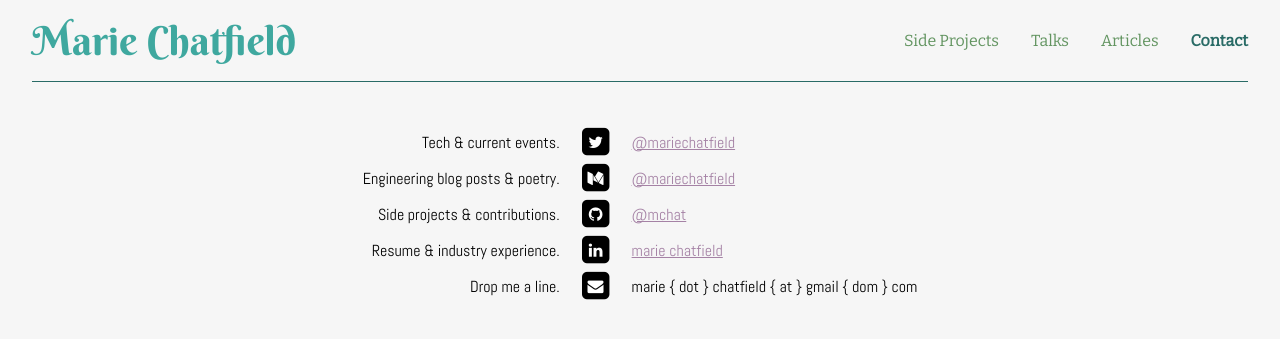
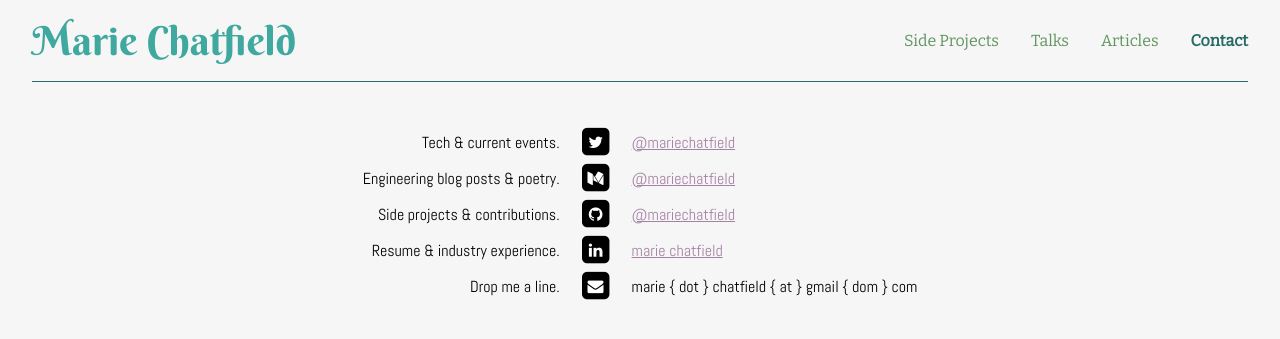
Before and after one commit to mchat/mchat.github.io, a Jekyll site: the page built from contact/index.md, in a window 1280 px wide. Shown: the top 339 px of the page. Built offline with Jekyll 4.4.1, drawn with Linux system fonts in a browser that asks for light colours; nearby versions of some CDN libraries.

Commit message:
Rename mchat -> mariechatfield for github references.

```diff
--- a/contact/index.md
+++ b/contact/index.md
@@ -9,7 +9,7 @@ title: Contact
 |----:|:---:|:----|
 | Tech & current events. | <span class="contact-icon fa-stack"><i class="fa fa-square fa-stack-2x" /><i class="fa fa-twitter fa-inverse fa-stack-1x" /></span> | [@mariechatfield](https://twitter.com/mariechatfield) |
 | Engineering blog posts & poetry. | <span class="contact-icon fa-stack"><i class="fa fa-square fa-stack-2x"></i><i class="fa fa-medium fa-inverse fa-stack-1x"></i></span> | [@mariechatfield](https://medium.com/@mariechatfield) |
-| Side projects & contributions. | <span class="contact-icon fa-stack"><i class="fa fa-square fa-stack-2x"></i><i class="fa fa-github fa-inverse fa-stack-1x"></i></span> | [@mchat](https://www.github.com/mchat) |
+| Side projects & contributions. | <span class="contact-icon fa-stack"><i class="fa fa-square fa-stack-2x"></i><i class="fa fa-github fa-inverse fa-stack-1x"></i></span> | [@mariechatfield](https://www.github.com/mariechatfield) |
 | Resume & industry experience. | <span class="contact-icon fa-stack"><i class="fa fa-square fa-stack-2x"></i><i class="fa fa-linkedin fa-inverse fa-stack-1x"></i></span> | [marie chatfield](https://www.linkedin.com/in/mariechatfield) |
 | Drop me a line. | <span class="contact-icon fa-stack"><i class="fa fa-square fa-stack-2x"></i><i class="fa fa-envelope fa-inverse fa-stack-1x"></i></span> | marie { dot } chatfield { at } gmail { dom } com |
 {: .contact-table }
```
Also changed, not shown: projects/index.md (+1 -1 lines).
